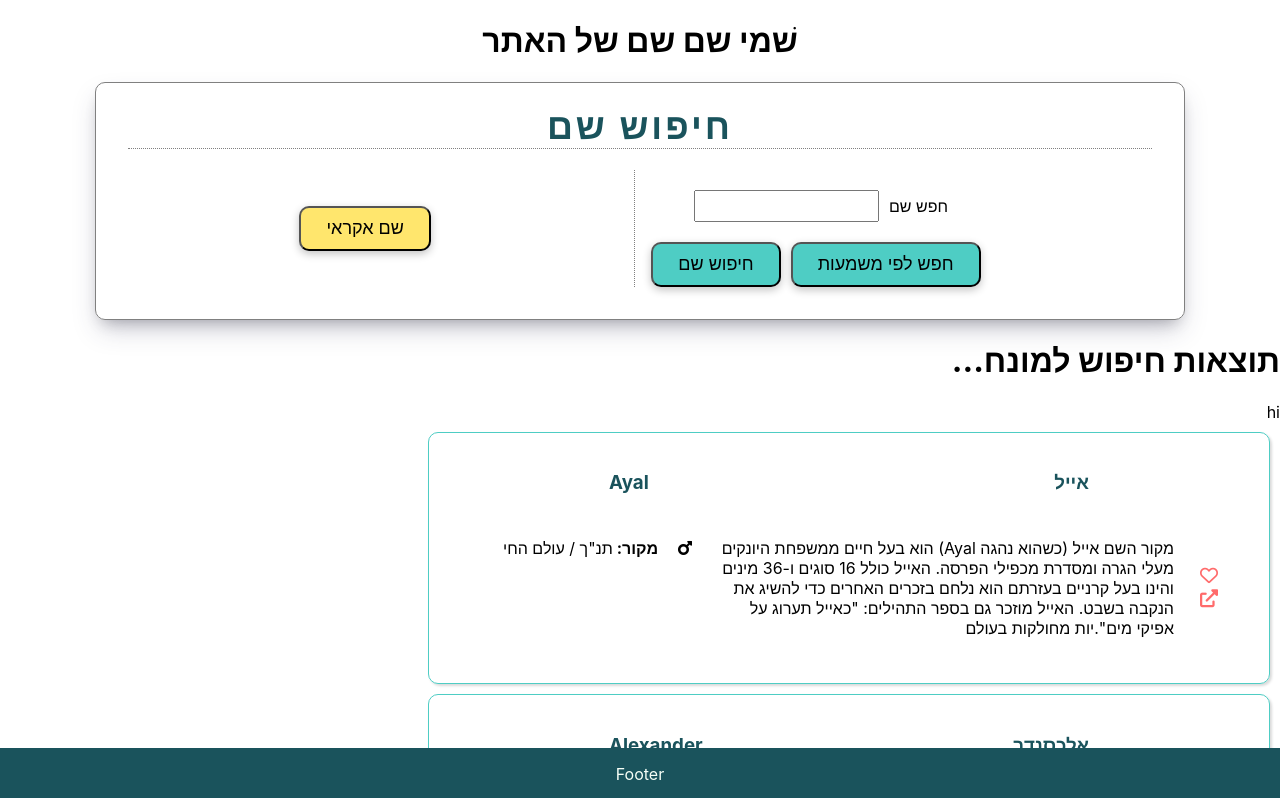
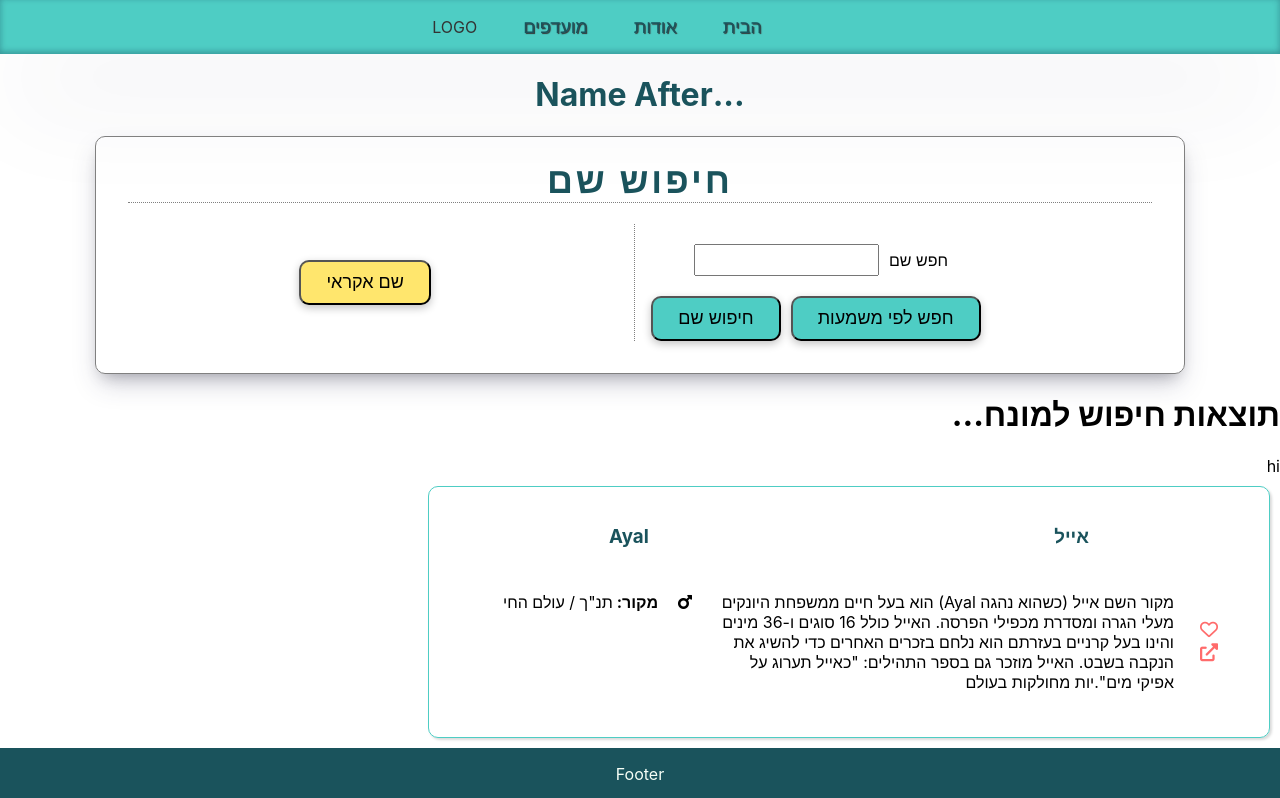
Before and after one commit to EricChukoltyansky/Hackaton, a React (Create React App) app in the folder client/: page / in a window 1280 px wide. Shown: the top 798 px of the page. Built offline with nearby package versions, Linux system fonts and the light colour scheme.

Commit message:
working on Home and SearchForm

```diff
--- a/client/src/Components/Navbar/Navbar.css
+++ b/client/src/Components/Navbar/Navbar.css
@@ -1,6 +1,30 @@
-.nav {
+.navbar {
     width:100%;
     height:fit-content;
     background:#4ECDC4 ;
-    color:#333
+    color:#333;
+    box-shadow: rgba(50, 50, 93, 0.25) 0 50px 100px -20px,
+    rgba(0, 0, 0, 0.3) 0 30px 60px -30px,
+    rgba(10, 37, 64, 0.35) 0 -2px 6px 0 inset;
 }
+
+.navbar-ul {
+    list-style: none;
+    display: flex;
+    justify-content: center;
+    align-items: center;
+    gap:calc(30px + 2vmin)
+}
+
+.navbar-ul li {
+    font-size: calc(10px + 1vmin);
+    color:#1A535C;
+    text-shadow: 1px 1px 1px #333333;
+    transition: 400ms ease-in-out;
+}
+
+.navbar-ul li:hover {
+    color: #F7FFF7;
+    transform: scale(1.1);
+    cursor: pointer;
+}
--- a/client/src/Components/Navbar/Navbar.jsx
+++ b/client/src/Components/Navbar/Navbar.jsx
@@ -1,11 +1,28 @@
 import React from "react";
+import './Navbar.css'
 
 export default function NavBar() {
 
  return (
      <div className='navbar'>
          <div >
+        <ul className='navbar-ul'>
+            <li>
 
+            </li>
+            <li>
+                הבית
+            </li>
+            <li>
+                אודות
+            </li>
+            <li>
+                מועדפים
+            </li>
+            <div className="logo">
+                LOGO
+            </div>
+        </ul>
          </div>
      </div>
  )
--- a/client/src/Components/SearchForm/SearchForm.css
+++ b/client/src/Components/SearchForm/SearchForm.css
@@ -32,4 +32,5 @@
 .inputsButtons {
     border-left: 1px dotted grey;
     padding-left:1rem;
+
 }
--- a/client/src/Pages/Home.css
+++ b/client/src/Pages/Home.css
@@ -17,3 +17,7 @@
     align-items: center;
     gap:10px;
 }
+
+.heading h1 {
+    color:#1A535C;
+}
--- a/client/src/Pages/Home.jsx
+++ b/client/src/Pages/Home.jsx
@@ -3,17 +3,18 @@ import SearchForm from "../Components/SearchForm/SearchForm";
 import Button from "../Utils/Button";
 import Footer from "../Components/Footer/Footer";
 import './Home.css'
-
+import NavBar from "../Components/Navbar/Navbar";
 
 export default function Home() {
 
     return(
-        <div className='homePage'>
+
+          <div className='homePage'>
+            <NavBar />
             <div className="heading">
-                 <h1> שׁמי שם שם של האתר</h1>
+                 <h1>...Name After</h1>
             </div>
             <SearchForm />
-
             <Footer />
         </div>
     )
```
Also changed, not shown: client/src/Components/SearchForm/SearchForm.jsx (+5 -5 lines).
